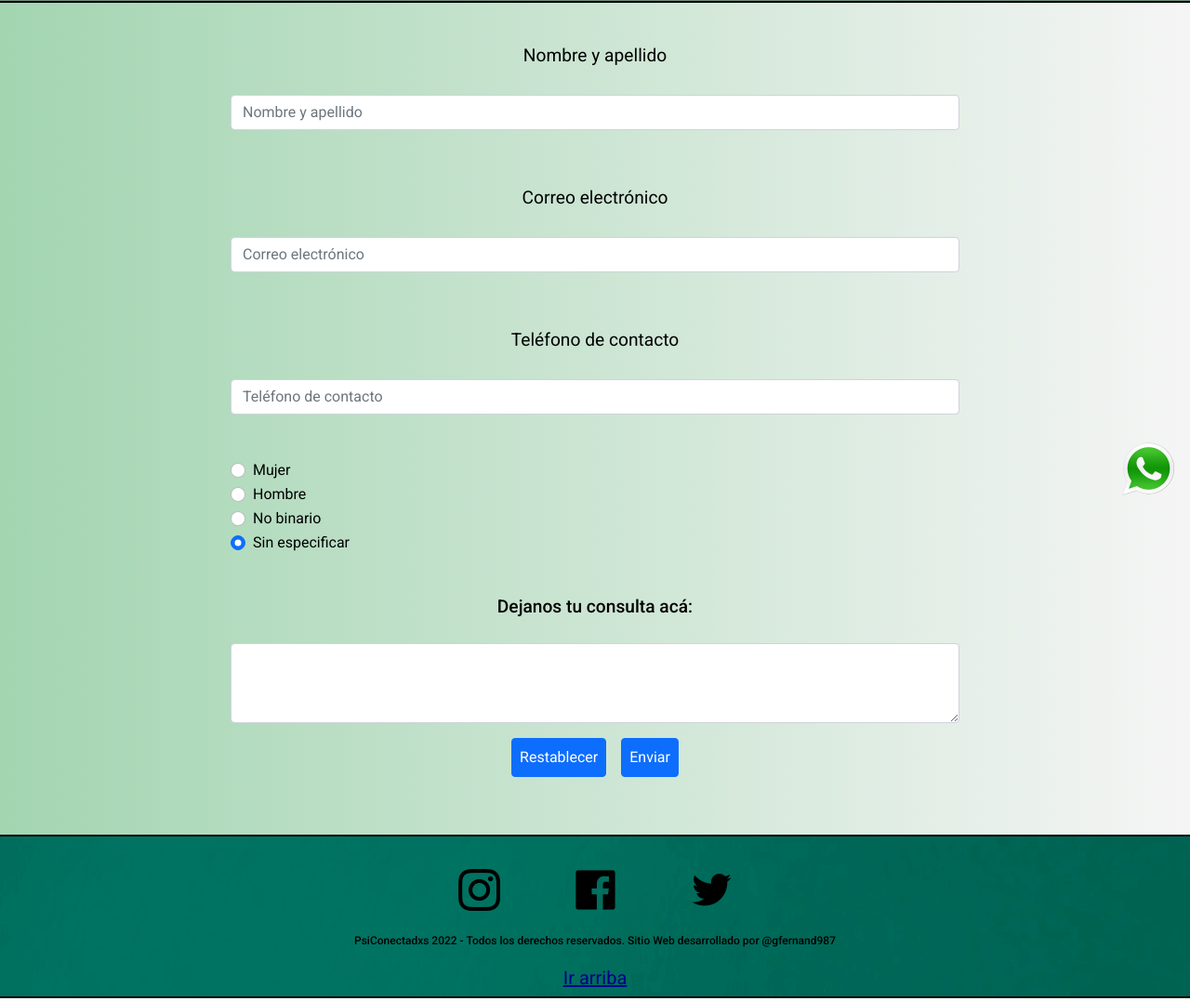
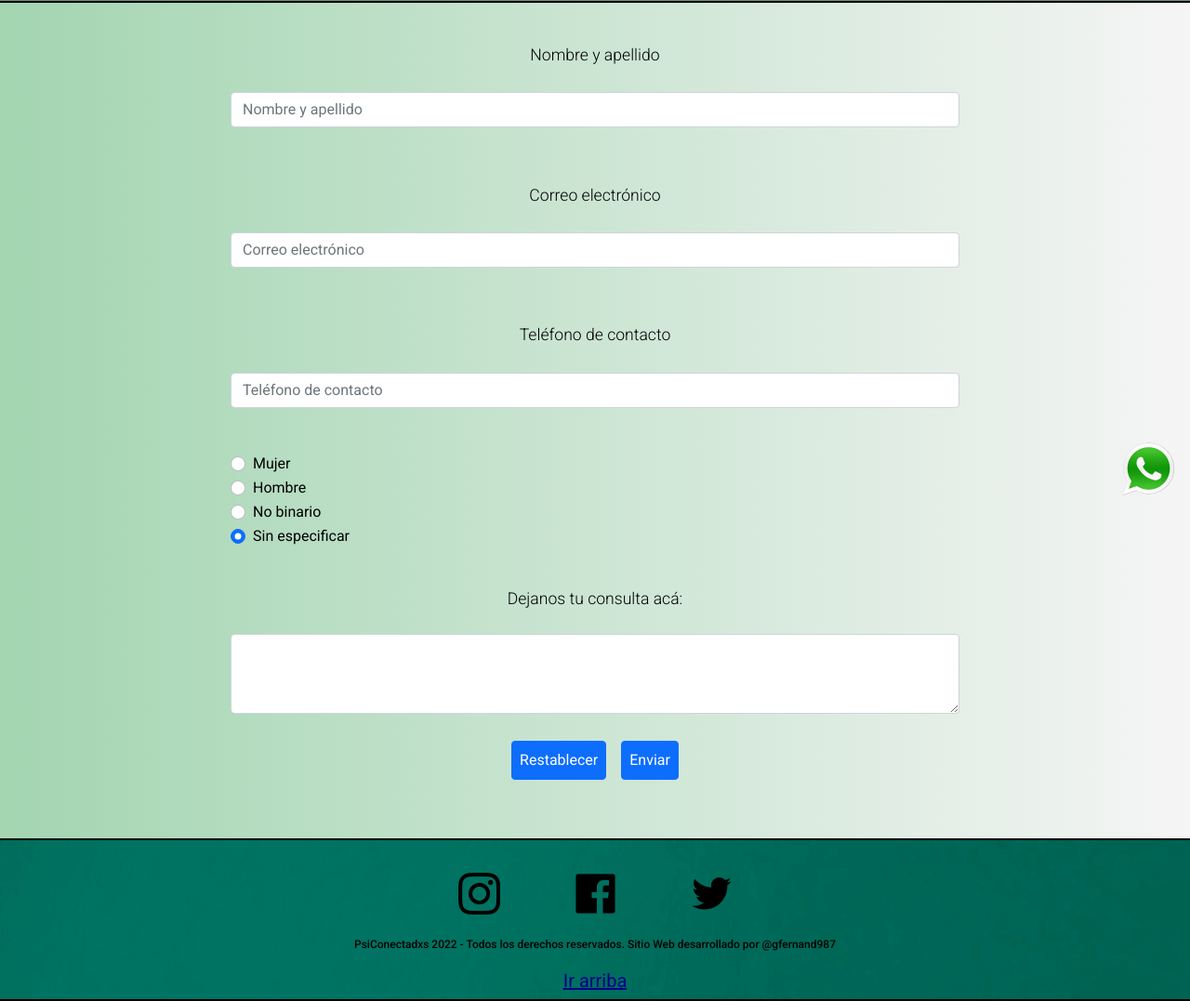
Before and after one commit to Guillo987/desafio-12, a website: page pages/contacto.html in a window 1280 px wide. Shown: the part 250-1327 px from the top of the page at 93% size. Drawn offline with nearby package versions, Linux system fonts and the light colour scheme.

Commit message:
optimizando

```diff
--- a/pages/contacto.html
+++ b/pages/contacto.html
@@ -129,7 +129,7 @@
             <div class="container">
                 <div class="row">
                     <div class="col-12">
-                        <h3 class="secciones text-center">Dejanos tu consulta acá:</h3>
+                        <h2 class="secciones text-center">Dejanos tu consulta acá:</h2>
                         <div class="mb-3">
                             <textarea class="form-control" id="exampleFormControlTextarea1" rows="3"></textarea>
                         </div>
@@ -159,8 +159,8 @@
                 <a href="https://twitter.com/home" target="_blank"><img class="iconos" src="../img/iconoTW.png"
                         alt="twitter"></a>
             </div>
-            <h2 class="pieDePag">PsiConectadxs 2022 - Todos los derechos reservados. Sitio Web desarrollado por
-                @gfernand987</h2>
+            <h3 class="pieDePag">PsiConectadxs 2022 - Todos los derechos reservados. Sitio Web desarrollado por
+                @gfernand987</h3>
             <div class="botonArriba">
                 <a href="#header">
                     Ir arriba
--- a/scss/estilos.scss
+++ b/scss/estilos.scss
@@ -294,7 +294,7 @@
         grid-area: main;
 
         .secciones {
-            font-size: 1.2rem;
+            font-size: 1.1rem;
             padding: 1.2rem;
             margin-top: 1.5rem;
         }
@@ -306,6 +306,7 @@
         button {
             padding: 0.5rem;
             margin-bottom: 0.8rem;
+            margin-top: 0.8rem;
         }
 
     }
@@ -314,9 +315,13 @@
         margin-top: 2rem;
     }
 
+    .secciones {
+        font-weight: 300;
+    }
+
     footer {
         grid-area: footer;
-        margin-top: 50px
+        margin-top: 30px
     }
 
 }
```
Also changed, not shown: css/main.css.
